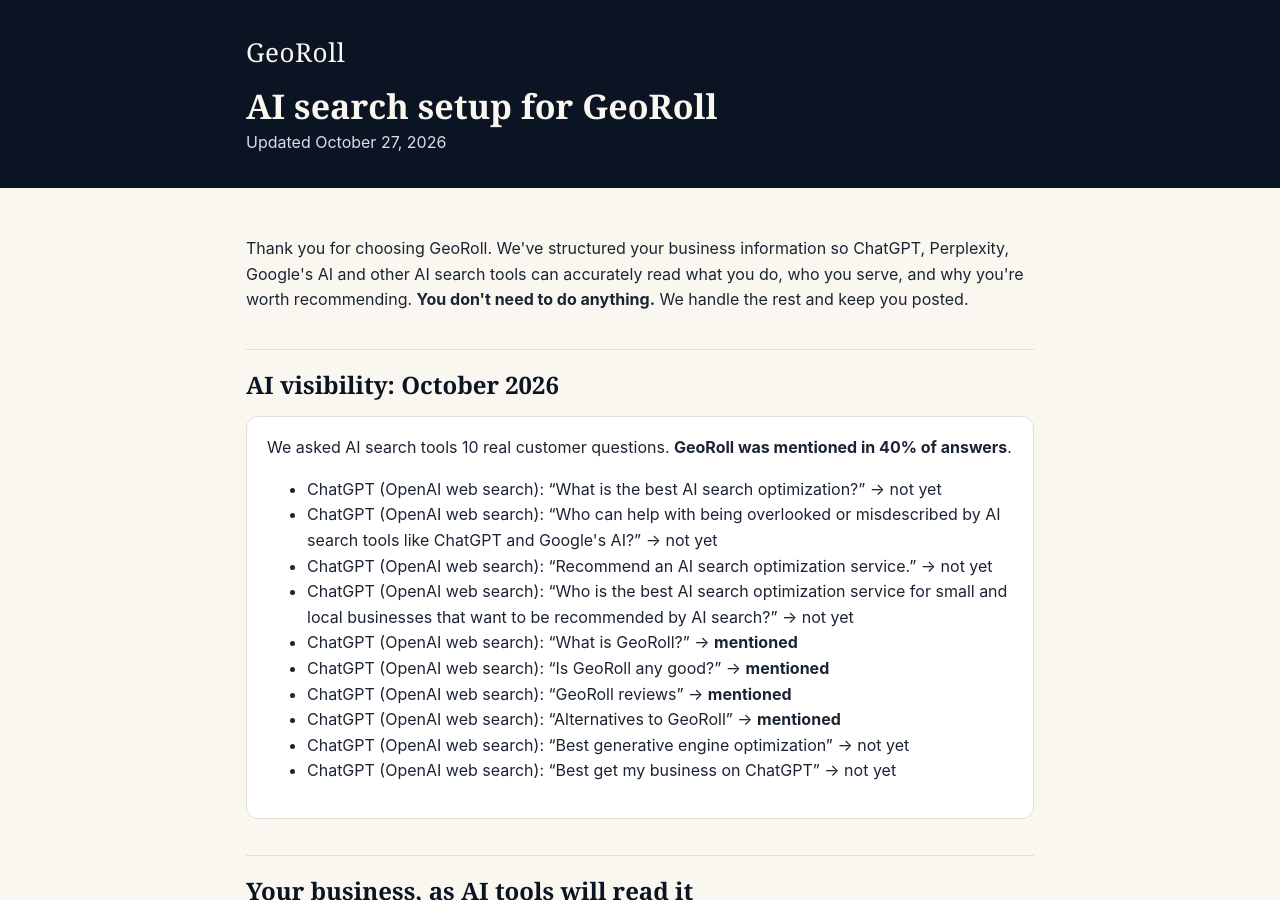
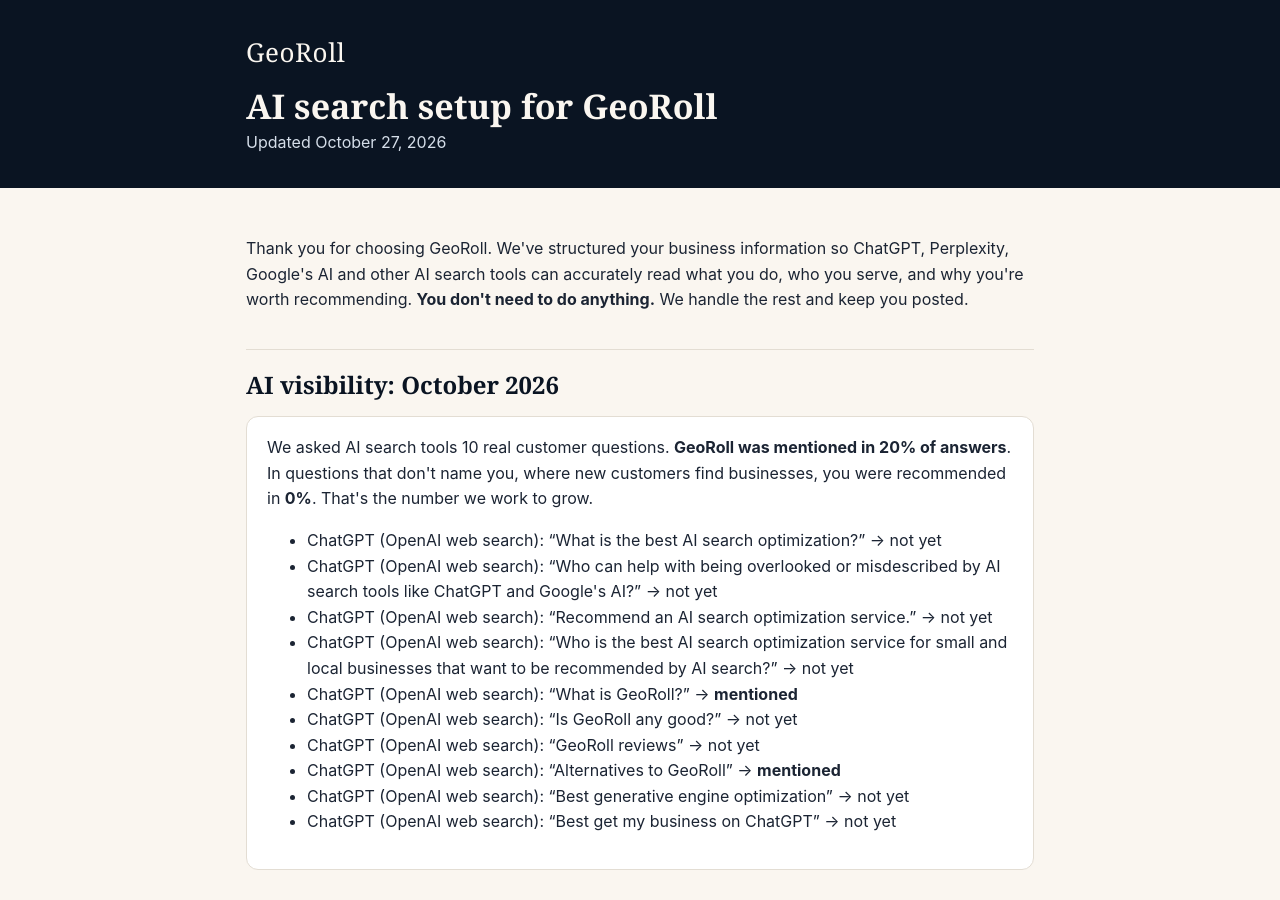
Before and after one commit to GeoRoll/geo-portal, a Jekyll site: the page built from clients/georoll/report-e50306d6f646dff9/index.html, in a window 1280 px wide and 900 px high. Built offline with Jekyll 4.4.1, drawn with Linux system fonts in a browser that asks for light colours.

Commit message:
Update GeoRoll report

```diff
--- a/clients/georoll/report-e50306d6f646dff9/index.html
+++ b/clients/georoll/report-e50306d6f646dff9/index.html
@@ -39,7 +39,7 @@
 
 <h2>AI visibility: October 2026</h2>
 <div class="card"><p style="margin-top:0">We asked AI search tools 10 real customer questions.
-<strong>GeoRoll was mentioned in 40% of answers</strong>.</p><ul><li>ChatGPT (OpenAI web search): “What is the best AI search optimization?” → not yet</li><li>ChatGPT (OpenAI web search): “Who can help with being overlooked or misdescribed by AI search tools like ChatGPT and Google&#x27;s AI?” → not yet</li><li>ChatGPT (OpenAI web search): “Recommend an AI search optimization service.” → not yet</li><li>ChatGPT (OpenAI web search): “Who is the best AI search optimization service for small and local businesses that want to be recommended by AI search?” → not yet</li><li>ChatGPT (OpenAI web search): “What is GeoRoll?” → <strong>mentioned</strong></li><li>ChatGPT (OpenAI web search): “Is GeoRoll any good?” → <strong>mentioned</strong></li><li>ChatGPT (OpenAI web search): “GeoRoll reviews” → <strong>mentioned</strong></li><li>ChatGPT (OpenAI web search): “Alternatives to GeoRoll” → <strong>mentioned</strong></li><li>ChatGPT (OpenAI web search): “Best generative engine optimization” → not yet</li><li>ChatGPT (OpenAI web search): “Best get my business on ChatGPT” → not yet</li></ul></div>
+<strong>GeoRoll was mentioned in 20% of answers</strong>. In questions that don't name you, where new customers find businesses, you were recommended in <strong>0%</strong>. That's the number we work to grow.</p><ul><li>ChatGPT (OpenAI web search): “What is the best AI search optimization?” → not yet</li><li>ChatGPT (OpenAI web search): “Who can help with being overlooked or misdescribed by AI search tools like ChatGPT and Google&#x27;s AI?” → not yet</li><li>ChatGPT (OpenAI web search): “Recommend an AI search optimization service.” → not yet</li><li>ChatGPT (OpenAI web search): “Who is the best AI search optimization service for small and local businesses that want to be recommended by AI search?” → not yet</li><li>ChatGPT (OpenAI web search): “What is GeoRoll?” → <strong>mentioned</strong></li><li>ChatGPT (OpenAI web search): “Is GeoRoll any good?” → not yet</li><li>ChatGPT (OpenAI web search): “GeoRoll reviews” → not yet</li><li>ChatGPT (OpenAI web search): “Alternatives to GeoRoll” → <strong>mentioned</strong></li><li>ChatGPT (OpenAI web search): “Best generative engine optimization” → not yet</li><li>ChatGPT (OpenAI web search): “Best get my business on ChatGPT” → not yet</li></ul></div>
 <h2>Your business, as AI tools will read it</h2>
 <div class="card"><dl><dt>Business</dt><dd>GeoRoll</dd><dt>Website</dt><dd>https://georoll.github.io/geo-portal/</dd><dt>Category</dt><dd>AI search optimization service</dd><dt>Who you serve</dt><dd>small and local businesses that want to be recommended by AI search</dd><dt>Problem you solve</dt><dd>being overlooked or misdescribed by AI search tools like ChatGPT and Google&#x27;s AI</dd><dt>Search phrases</dt><dd>AI search optimization, generative engine optimization, get my business on ChatGPT, GEO agency</dd></dl></div>
 <p>If anything here is wrong or missing, reply and we'll correct it everywhere.</p>
```
